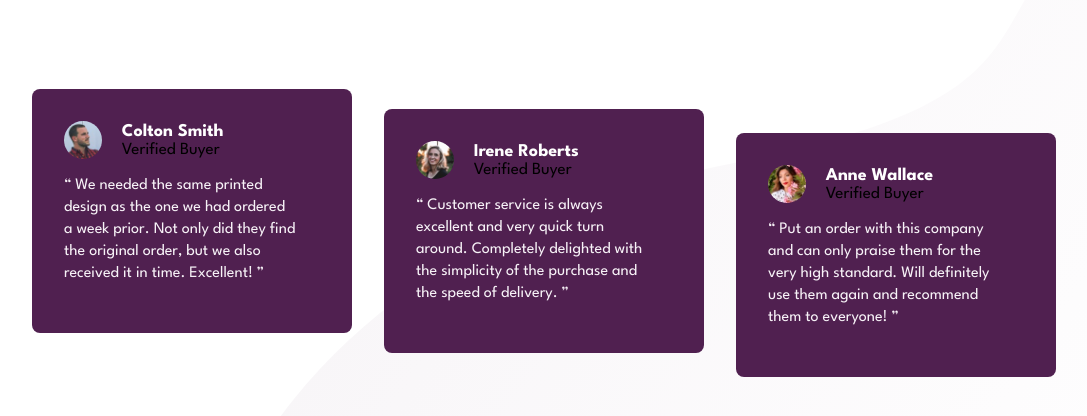
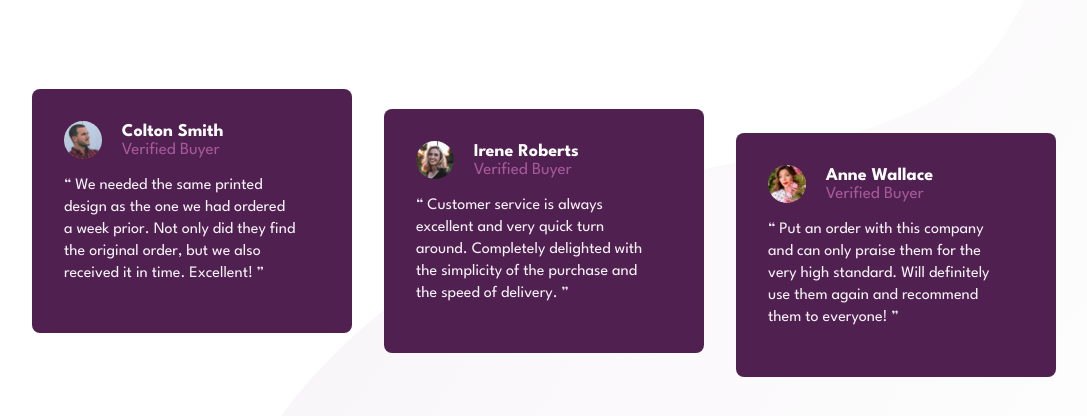
Before and after one commit to uspaz/Social-proof-section, a website: page index.html in a window 1280 px wide. Shown: the part 364-780 px from the top of the page, without its empty margins (96-1183 px from the left). Drawn offline with Linux system fonts and the light colour scheme.

Commit message:
Correcciones

```diff
--- a/scss/main.scss
+++ b/scss/main.scss
@@ -120,7 +120,7 @@ body{
               margin: 0rem;
               font-size: 1.125rem;
             }
-            h4{
+            span{
               color: $grayish-magenta;
               font-weight: 400;
               margin: 0rem;
```
Also changed, not shown: css/style.css.
